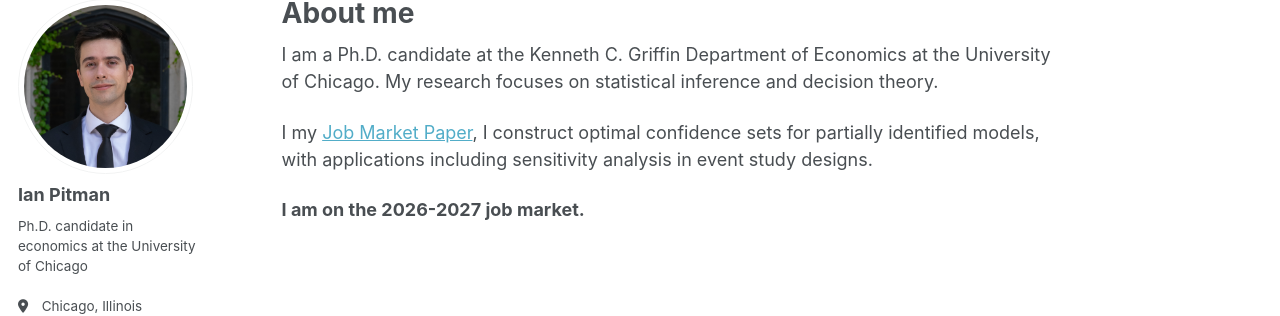
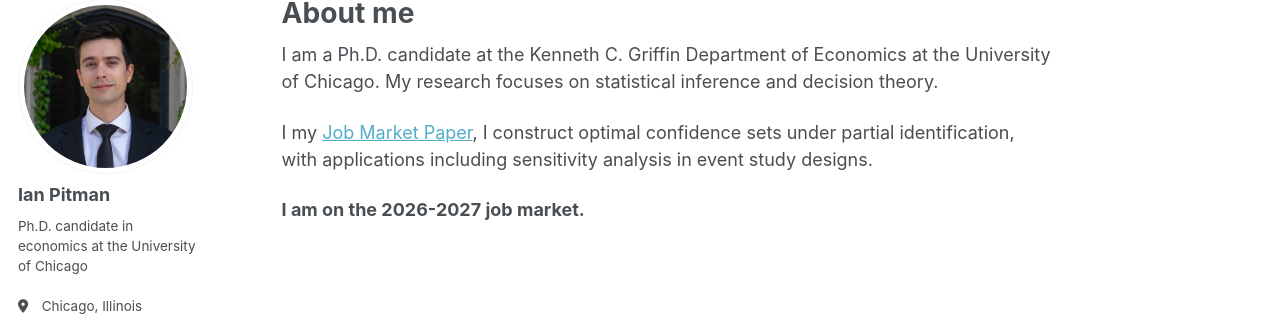
Before and after one commit to ipitman/ipitman.github.io, a Jekyll site: the page built from _pages/about.md, in a window 1280 px wide. Shown: the part 107-423 px from the top of the page. Built offline with Jekyll 4.4.1, drawn with Linux system fonts in a browser that asks for light colours.

```diff
--- a/_pages/about.md
+++ b/_pages/about.md
@@ -9,6 +9,6 @@
 
 I am a Ph.D. candidate at the Kenneth C. Griffin Department of Economics at the University of Chicago. My research focuses on statistical inference and decision theory.
 
-I my [Job Market Paper](/files/Pitman-Optimal-CP-for-PID.pdf), I construct optimal confidence sets for partially identified models, with applications including sensitivity analysis in event study designs.
+I my [Job Market Paper](/files/Pitman-Optimal-CP-for-PID.pdf), I construct optimal confidence sets under partial identification, with applications including sensitivity analysis in event study designs.
 
 **I am on the 2026-2027 job market.**
```
Also changed, not shown: _pages/research.md (+3 -0 lines).
